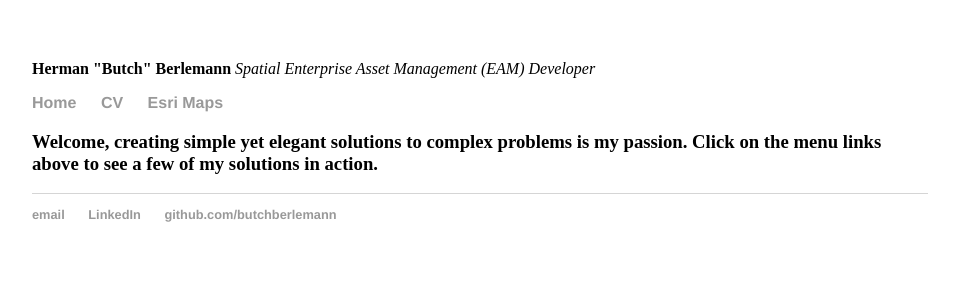
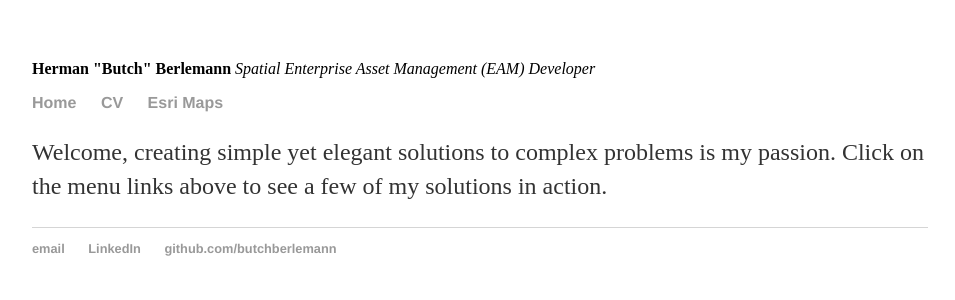
Before and after one commit to butchberlemann/butchberlemann.github.io, a Jekyll site: the page built from index.html, in a window 1280 px wide. Shown: the top 300 px of the page, without its empty margins (160-1115 px from the left). Built offline with Jekyll 4.4.1, drawn with Linux system fonts in a browser that asks for light colours.

```diff
--- a/index.html
+++ b/index.html
@@ -4,7 +4,7 @@ title: Butch Berlemann Spatial EAM Developer
 ---
 <div class="blurb">
 
-	<h3> Welcome, creating simple yet elegant solutions to complex problems is my passion.
-	Click on the menu links above to see a few of my solutions in action.</h3>
+	<p> Welcome, creating simple yet elegant solutions to complex problems is my passion.
+	Click on the menu links above to see a few of my solutions in action.</p>
 
 </div><!-- /.blurb -->
```
